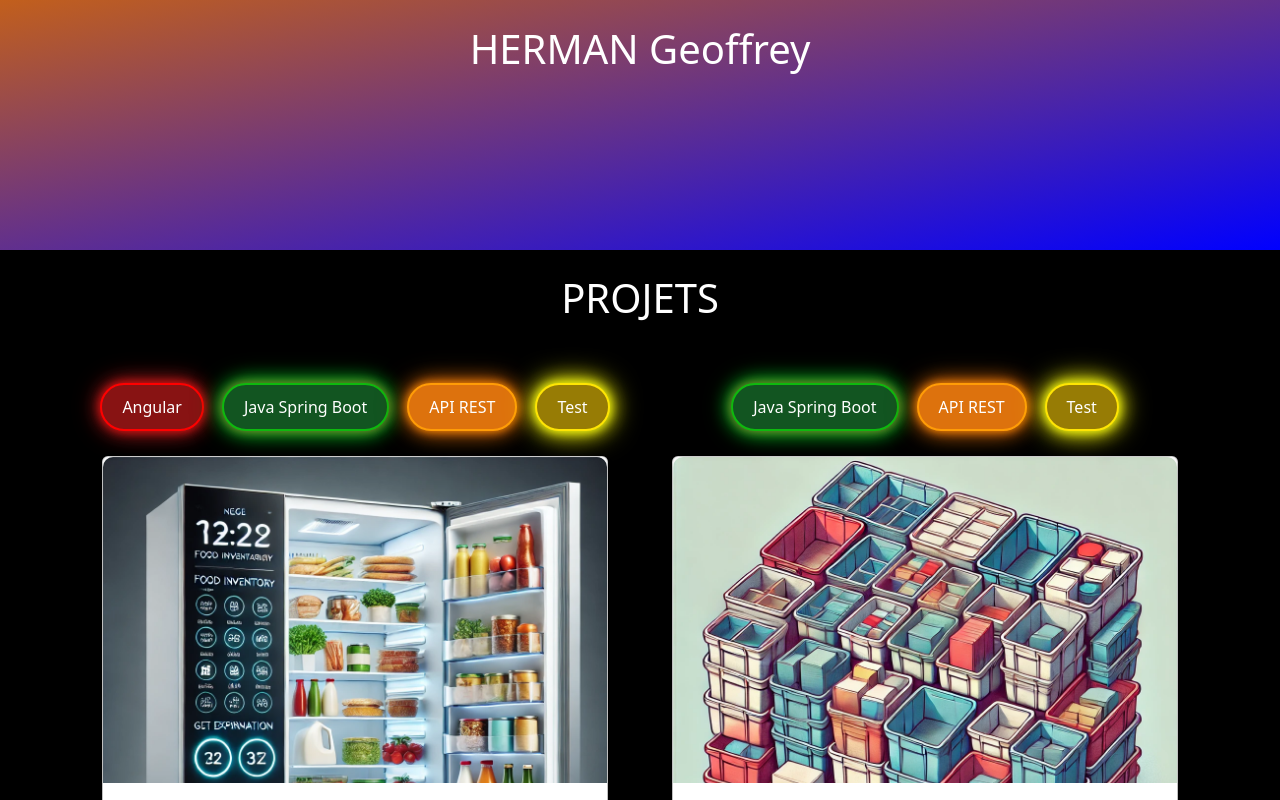
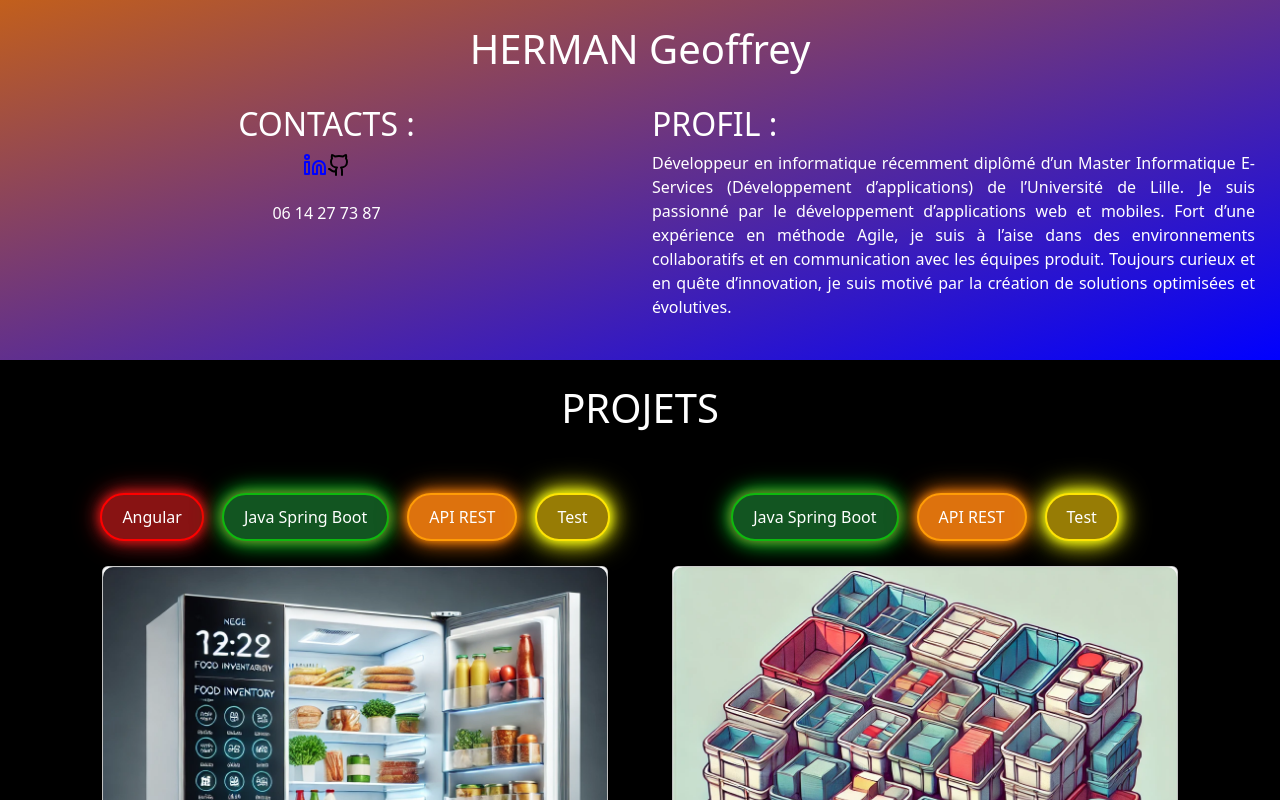
Before and after one commit to GeoffreyHPro/portfolio, a React (Create React App) app: page / in a window 1280 px wide. Shown: the top 800 px of the page. Built offline with nearby package versions, Linux system fonts and the light colour scheme.

Commit message:
feat: add description

```diff
--- a/src/App.js
+++ b/src/App.js
@@ -6,6 +6,7 @@ function App() {
   return (
     <div className="App">
       <Presentation></Presentation>
+      <div id='space'></div>
       <Project></Project>
     </div>
   );
--- a/src/PresentationComponent/presentation.css
+++ b/src/PresentationComponent/presentation.css
@@ -1,6 +1,6 @@
 #content {
     color: white;
-    height: 250px;
+    height: auto;
     background-image: linear-gradient(to bottom right, rgb(194, 95, 28), blue);
     padding: 25px;
 }
--- a/src/PresentationComponent/presentation.js
+++ b/src/PresentationComponent/presentation.js
@@ -1,7 +1,41 @@
 import './presentation.css'
+import { Linkedin } from 'lucide-react';
+import { Github } from 'lucide-react';
 
 export function Presentation() {
     return <div id="content">
         <h1>HERMAN Geoffrey</h1>
+        <br></br>
+        <div class="row">
+            <div className='col-md-6 col-12' style={{
+                textAlign: "center",
+            }}>
+                <h2>CONTACTS :</h2>
+                <a href="https://www.linkedin.com/in/hermangeoffrey"
+                    style={{
+
+                        color: "blue"
+                    }}>
+                    <Linkedin size={24} />
+                </a>
+                <a href="https://github.com/GeoffreyHPro" style={{
+                    color: "black",
+                }} className="flex items-center gap-2 text-gray-700 hover:text-black mt-auto">
+                    <Github size={24} />
+                </a>
+                <br></br>
+                <br></br>
+                <p>06 14 27 73 87</p>
+            </div>
+            <div className='col-md-6 col-12 mx-auto' style={{
+                textAlign: "justify",
+            }}>
+                <h2>PROFIL :</h2>
+                <p>Développeur en informatique récemment diplômé d’un Master Informatique E-Services (Développement d’applications) de
+                    l’Université de Lille. Je suis passionné par le développement d’applications web et mobiles. Fort d’une expérience en méthode
+                    Agile, je suis à l’aise dans des environnements collaboratifs et en communication avec les équipes produit. Toujours curieux et
+                    en quête d’innovation, je suis motivé par la création de solutions optimisées et évolutives.</p>
+            </div>
+        </div>
     </div>
 }
```
